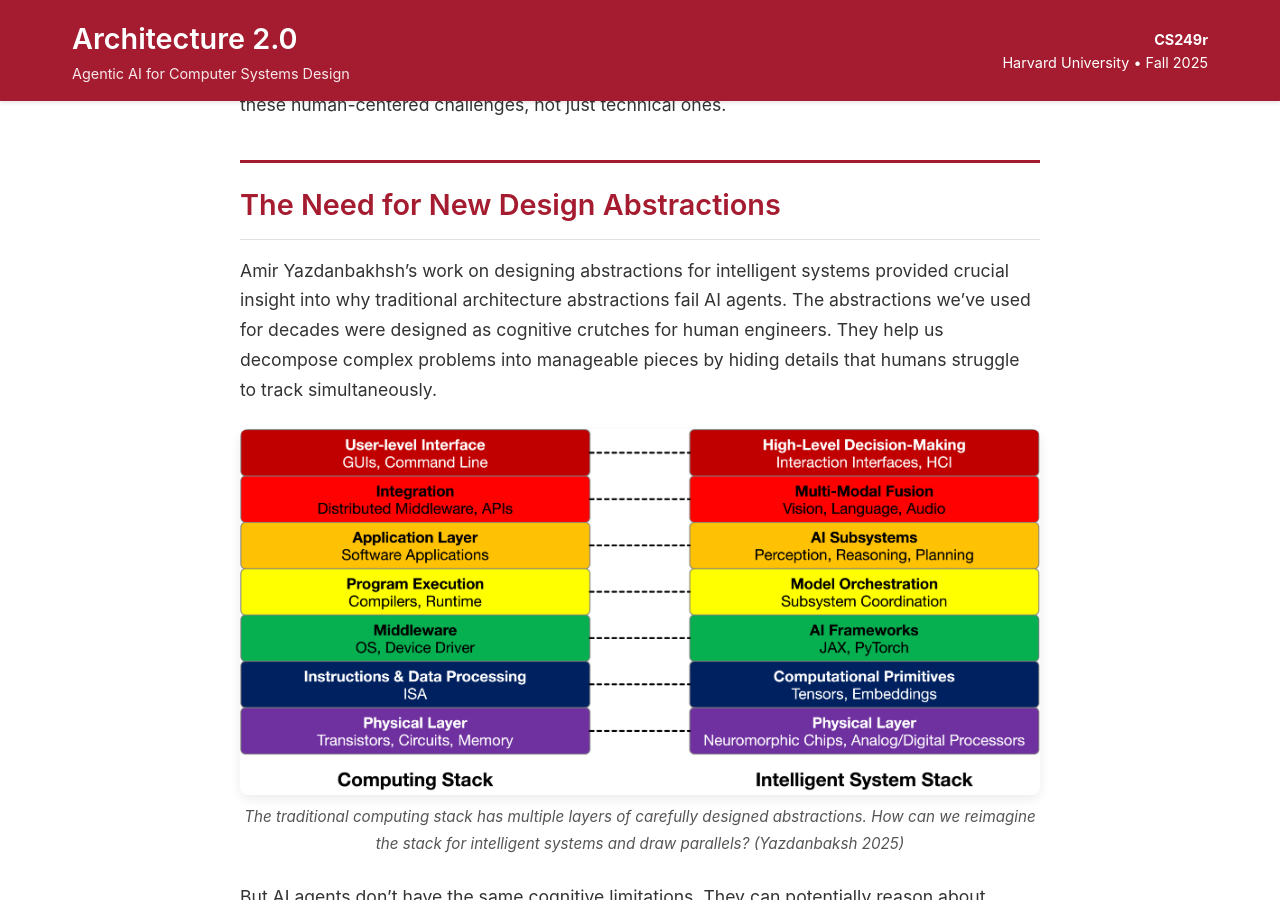
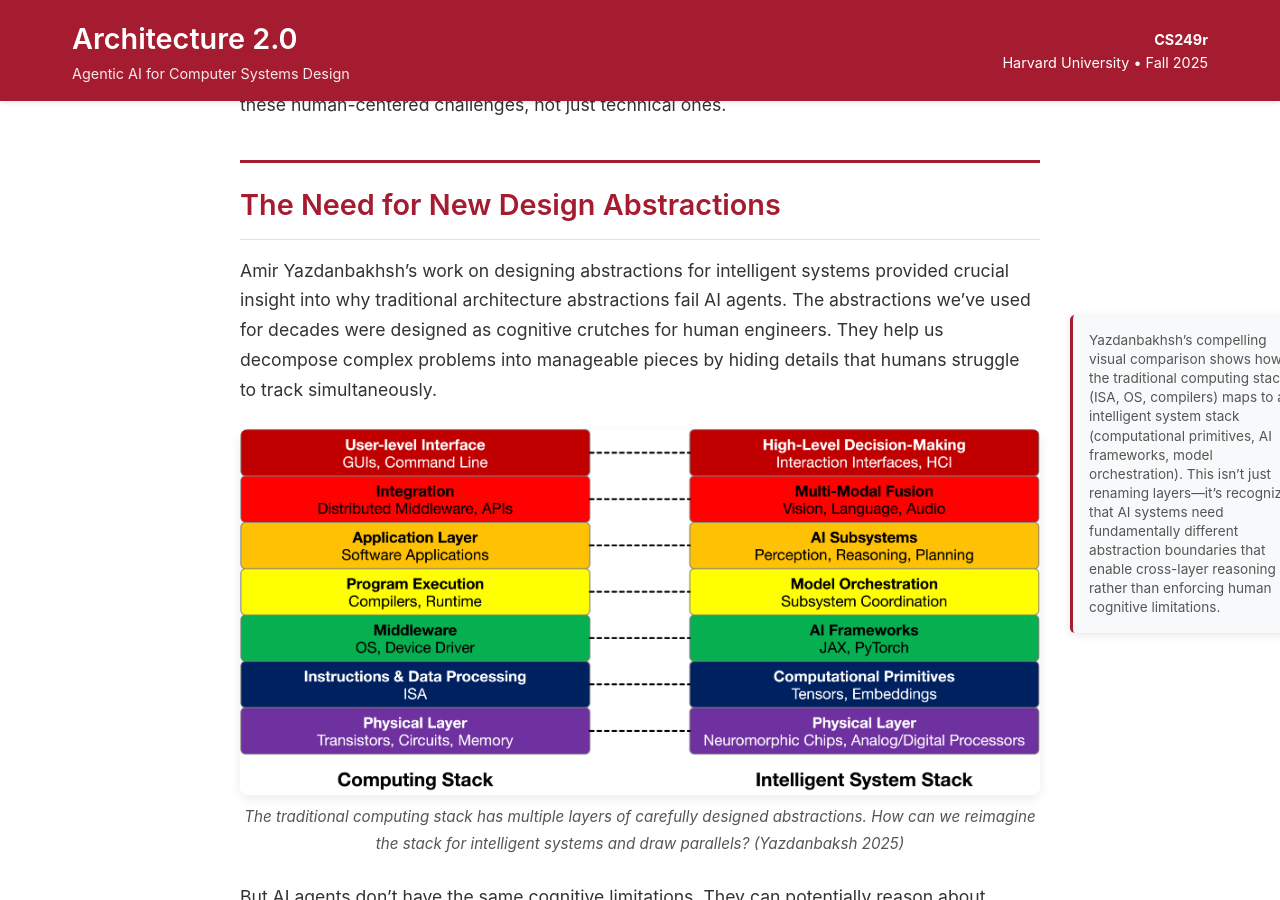
Before and after one commit to harvard-edge/cs249r_fall2025, a Jekyll site: the page built from _posts/2024-09-08-week-2-fundamental-challenges.md, in a window 1280 px wide and 900 px high, scrolled down 6352 px. Built offline with Jekyll 4.4.1, drawn with Linux system fonts in a browser that asks for light colours; comment, search, counter and statistics services are not loaded; some of the changed text lies outside the part shown.

Commit message:
Add stable permalinks and Yazdanbakhsh abstraction insights
- Add custom permalinks to Week 1 and Week 2 blog posts for Disqus comment stability
- Ensure all posts can be safely edited without losing comments
- Add margin note explaining Yazdanbakhsh's intelligent system stack comparison
- Clarify the fundamental difference between renaming layers vs rethinking abstraction boundaries
- Enable cross-layer reasoning capabilities for AI agents vs human cognitive limitations

```diff
--- a/_posts/2024-09-08-week-2-fundamental-challenges.md
+++ b/_posts/2024-09-08-week-2-fundamental-challenges.md
@@ -87,7 +88,7 @@ These practical realities shaped QuArch's design and highlighted why building do
 
 ## The Need for New Design Abstractions
 
-Amir Yazdanbakhsh's work on designing abstractions for intelligent systems provided crucial insight into why traditional architecture abstractions fail AI agents. The abstractions we've used for decades were designed as cognitive crutches for human engineers. They help us decompose complex problems into manageable pieces by hiding details that humans struggle to track simultaneously.
+Amir Yazdanbakhsh's work on designing abstractions for intelligent systems provided crucial insight into why traditional architecture abstractions fail AI agents.<span class="margin-note">Yazdanbakhsh's compelling visual comparison shows how the traditional computing stack (ISA, OS, compilers) maps to an intelligent system stack (computational primitives, AI frameworks, model orchestration). This isn't just renaming layers—it's recognizing that AI systems need fundamentally different abstraction boundaries that enable cross-layer reasoning rather than enforcing human cognitive limitations.</span> The abstractions we've used for decades were designed as cognitive crutches for human engineers. They help us decompose complex problems into manageable pieces by hiding details that humans struggle to track simultaneously.
 
 <figure class="post-figure">
 <img src="/cs249r_fall2025/assets/images/blog_images/week_2/agi-abstraction.png" alt="Abstractions for intelligent systems">
```
Also changed, not shown: other parts of _posts/2024-09-08-week-2-fundamental-challenges.md (+1 -0 lines), _posts/2024-09-03-week-1-architecture-2-0.md (+1 -0 lines).
